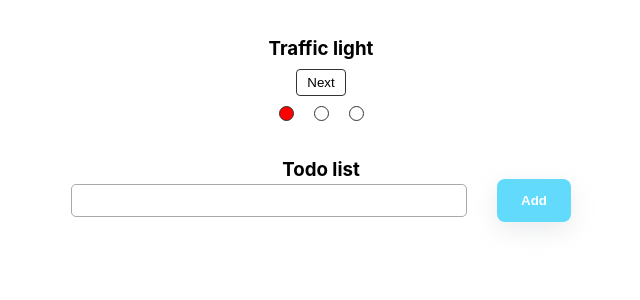
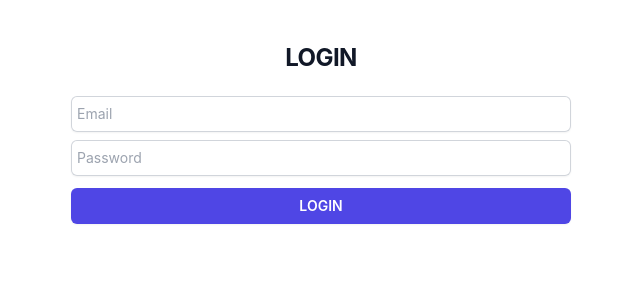
Before and after one commit to toanleedev/nhile-react-todo, a React (Create React App) app: page / in a window 1280 px wide. Shown: the top 300 px of the page, without its empty margins (319-959 px from the left). Built offline with nearby package versions, Linux system fonts and the light colour scheme; the HTML template or start-up script is replaced by a standard one.

Commit message:
Handle form login

```diff
--- a/src/App.js
+++ b/src/App.js
@@ -3,12 +3,33 @@ import './App.css';
 
 import TrafficLight from './components/TrafficLight';
 import TodoList from './components/TodoList';
+import Login from './components/Login';
+import axios from 'axios';
 
 function App() {
+  const [user, setUser] = useState();
+
+  const handleLogin = async (formData) => {
+    try {
+      const res = await axios.post('http://localhost:4000/api/v1/auth/login', formData)
+      console.log(res);
+      alert(res.data.message);
+      setUser(res.data.body);
+    } catch (error) {
+      console.log(error);
+      alert(error.response.data.message)
+    }
+  };
+
   return (
     <div className='App'>
-      <TrafficLight />
-      <TodoList />
+      {user && (
+        <div>
+          <TrafficLight />
+          <TodoList />
+        </div>
+      )}
+      {!user && (<Login handleLogin={handleLogin}/>)}
     </div>
   );
 }
--- /dev/null
+++ b/src/components/Login.jsx
@@ -0,0 +1,62 @@
+import { yupResolver } from '@hookform/resolvers/yup';
+import React from 'react';
+import { useForm } from 'react-hook-form';
+import yup from '../helpers/yupGlobal';
+
+const schema = yup.object().shape({
+  email: yup.string().required('Required').email('Email invalid'),
+  pass: yup.string().required('Required').password('Password invalid'),
+});
+
+function Login({ handleLogin }) {
+  const {
+    register,
+    handleSubmit,
+    formState: { errors },
+  } = useForm();
+
+  return (
+    <div>
+      <form onSubmit={handleSubmit(handleLogin)} className='box'>
+        <h1 className='text-center text-2xl font-bold leading-9 tracking-tight text-gray-900 mb-5'>
+          LOGIN
+        </h1>
+        <div className='input-field'>
+          <input
+            placeholder='Email'
+            className='block w-full rounded-md border-0 p-1.5 text-gray-900 shadow-sm ring-1 ring-inset ring-gray-300 placeholder:text-gray-400 focus:ring-2 focus:ring-inset focus:ring-indigo-600 sm:text-sm sm:leading-6 mb-2'
+            {...register('email', {
+              required: 'Email is required',
+              pattern: {
+                value: /^[A-Z0-9._%+-]+@[A-Z0-9.-]+\.[A-Z]{2,}$/i,
+                message: 'Invalid email address',
+              },
+            })}
+          />
+          {errors.email && <p className='error'>{errors.email.message}</p>}
+        </div>
+        <div className='input-field'>
+          <input
+            type='password'
+            className='block w-full rounded-md border-0 p-1.5 text-gray-900 shadow-sm ring-1 ring-inset ring-gray-300 placeholder:text-gray-400 focus:ring-2 focus:ring-inset focus:ring-indigo-600 sm:text-sm sm:leading-6 mb-3'
+            placeholder='Password'
+            autoComplete='off'
+            {...register('password', { required: true })}
+          />
+          {errors.password && (
+            <p className='error'>{errors.password.message}</p>
+          )}
+        </div>
+        <button
+          type='submit'
+          id='submit'
+          className='flex w-full justify-center rounded-md bg-indigo-600 px-3 py-1.5 text-sm font-semibold leading-6 text-white shadow-sm hover:bg-indigo-500 focus-visible:outline focus-visible:outline-2 focus-visible:outline-offset-2 focus-visible:outline-indigo-600'
+        >
+          LOGIN
+        </button>
+      </form>
+    </div>
+  );
+}
+
+export default Login;
--- a/src/components/TodoList.jsx
+++ b/src/components/TodoList.jsx
@@ -24,7 +24,7 @@ function TodoList() {
 
   return (
     <div>
-      <h3>Todo list</h3>
+      <h3 className='text-2xl font-bold'>Todo list</h3>
       <div className='header'>
         <TextInput onChange={handleInputChange} value={todoInput} />
         <Button name={'Add'} onClick={handleAddTodo} />
--- a/src/components/TrafficLight.jsx
+++ b/src/components/TrafficLight.jsx
@@ -16,7 +16,7 @@ function TrafficLight() {
 
   return (
     <div>
-      <h3>Traffic light</h3>
+      <h3 className='text-2xl font-bold'>Traffic light</h3>
       <button className='light-button' onClick={handleNext}>
         Next
       </button>
--- /dev/null
+++ b/src/helpers/yupGlobal.js
@@ -0,0 +1,20 @@
+import * as yup from 'yup';
+
+const REGEX_PASSWORD = /^(?=.*\d)(?=.*[a-zA-Z])[\da-zA-Z_.\-@]{8,}$/;
+const REGEX_ONLY_NUMBER = /^\d+$/;
+
+yup.addMethod(yup.string, 'password', function (message) {
+  return this.matches(REGEX_PASSWORD, {
+    message,
+    excludeEmptyString: true,
+  });
+});
+
+yup.addMethod(yup.string, 'onlyNumber', function (message) {
+  return this.matches(REGEX_ONLY_NUMBER, {
+    message,
+    excludeEmptyString: true,
+  });
+});
+
+export default yup;
--- a/src/index.css
+++ b/src/index.css
@@ -1,3 +1,7 @@
+@tailwind base;
+@tailwind components;
+@tailwind utilities;
+
 body {
   margin: 0;
   font-family: -apple-system, BlinkMacSystemFont, 'Segoe UI', 'Roboto', 'Oxygen',
--- /dev/null
+++ b/tailwind.config.js
@@ -0,0 +1,10 @@
+/** @type {import('tailwindcss').Config} */
+module.exports = {
+  content: [
+    "./src/**/*.{js,jsx,ts,tsx}",
+  ],
+  theme: {
+    extend: {},
+  },
+  plugins: [],
+}
```
Also changed, not shown: package.json (+8 -2 lines).
